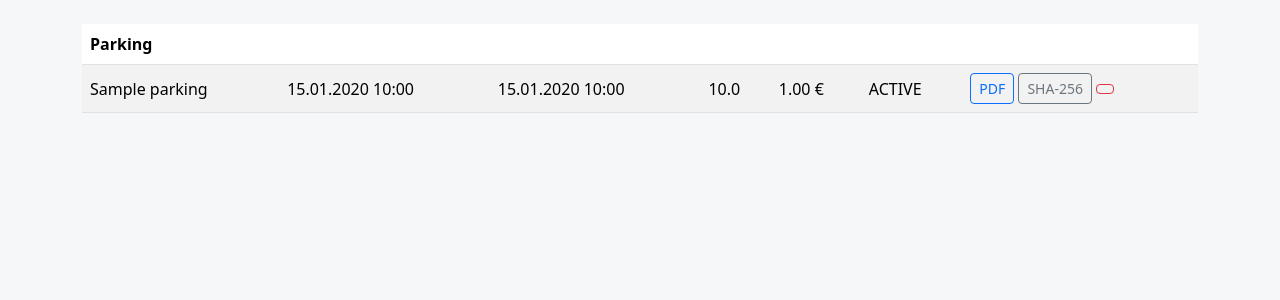
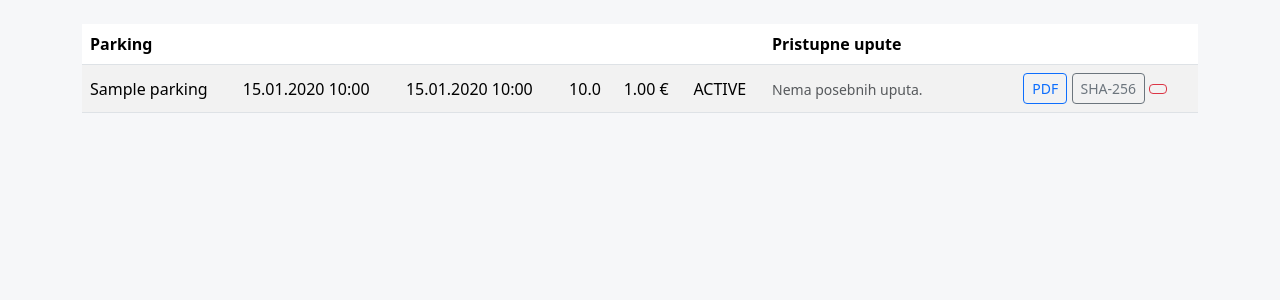
Before and after one commit to HeadshotFTW/ParKING, a Python web app: template templates/reservations.html in a window 1280 px wide. Shown: the part 56-356 px from the top of the page. Run offline with Jinja, Linux system fonts and the light colour scheme; the template is opened without the code that fills it: most values are stand-ins (such as "Sample title", 1, 10 or a date in 2020).

Commit message:
Show decrypted access instructions for active reservations

```diff
--- a/templates/reservations.html
+++ b/templates/reservations.html
@@ -12,6 +12,7 @@
             <th>{{ tr('reservations.duration') }}</th>
             <th>{{ tr('common.total') }}</th>
             <th>{{ tr('common.status') }}</th>
+            <th>{% if lang == 'en' %}Access instructions{% else %}Pristupne upute{% endif %}</th>
             <th></th>
         </tr>
     </thead>
@@ -24,6 +25,18 @@
             <td>{{ "%.1f" | format(reservation.duration_hours()) }} {{ tr('reservations.hours') }}</td>
             <td>{{ "%.2f €" | format(reservation.total_price()) }}</td>
             <td>{{ reservation.status }}</td>
+            <td style="min-width: 220px">
+                {% if reservation.status == 'ACTIVE' %}
+                    {% set access_text = access_instructions.get(reservation.id, '') %}
+                    {% if access_text %}
+                        <span class="small">{{ access_text }}</span>
+                    {% else %}
+                        <span class="text-muted small">{% if lang == 'en' %}No special instructions.{% else %}Nema posebnih uputa.{% endif %}</span>
+                    {% endif %}
+                {% else %}
+                    <span class="text-muted">—</span>
+                {% endif %}
+            </td>
             <td class="text-nowrap">
                 <a class="btn btn-sm btn-outline-primary" href="{{ url_for('reservation_pdf', reservation_id=reservation.id) }}">PDF</a>
                 <a class="btn btn-sm btn-outline-secondary" href="{{ url_for('hash_demo_page', reservation_id=reservation.id) }}">SHA-256</a>
@@ -35,7 +48,7 @@
             </td>
         </tr>
     {% else %}
-        <tr><td colspan="7">{{ tr('reservations.none') }}</td></tr>
+        <tr><td colspan="8">{{ tr('reservations.none') }}</td></tr>
     {% endfor %}
     </tbody>
 </table>
```
